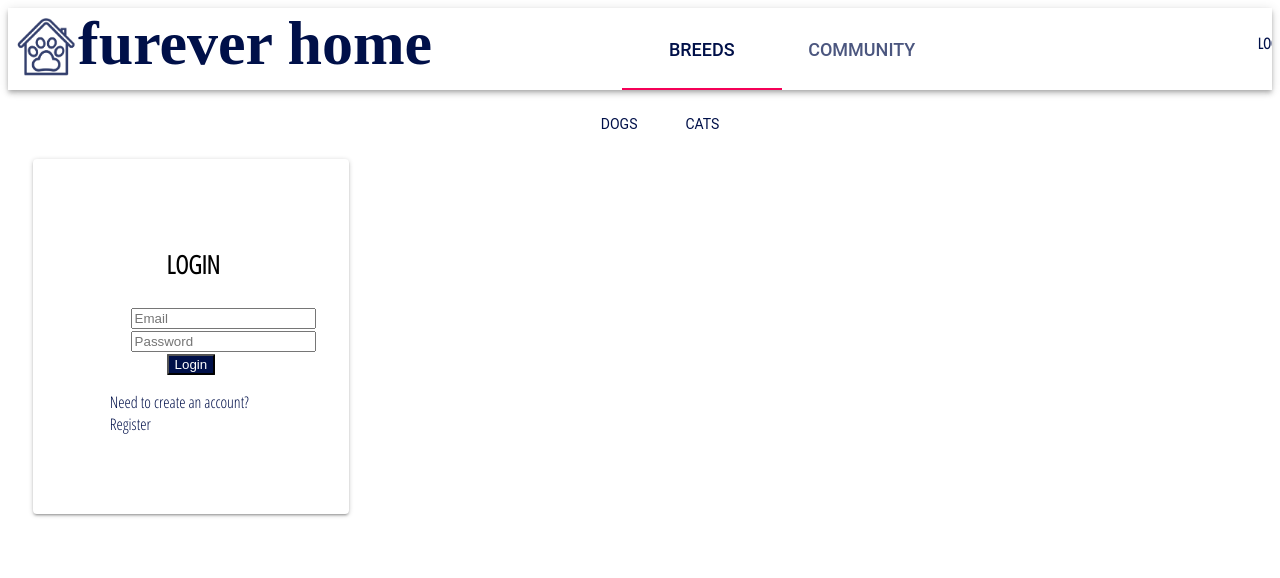
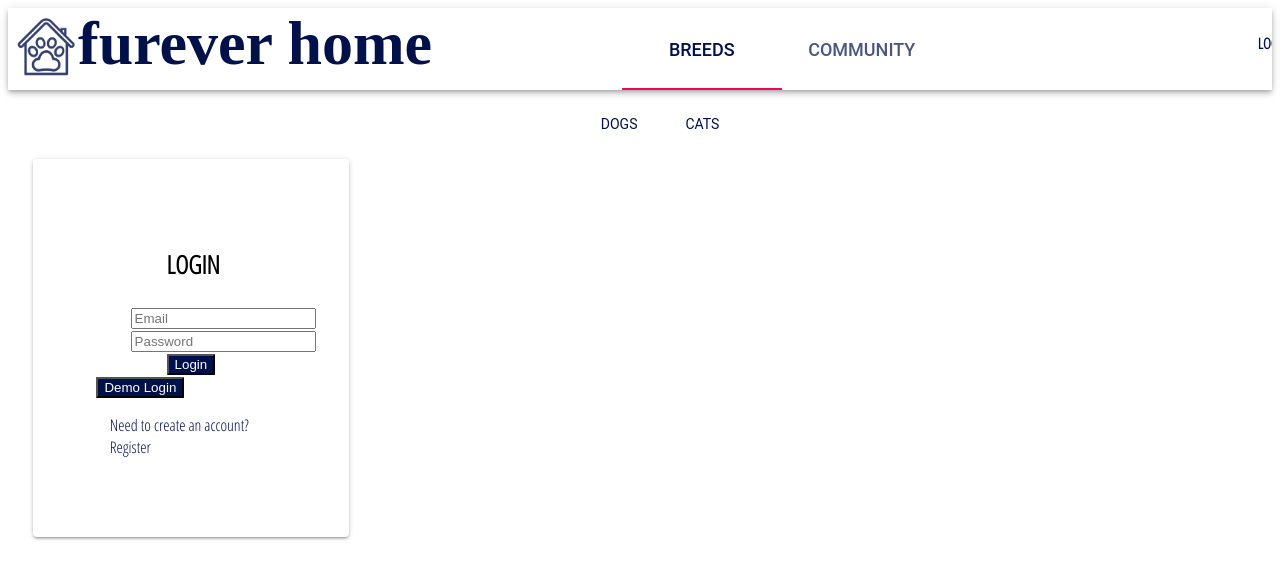
Before and after one commit to dianacgaona/furever_home, a React (Create React App) app in the folder frontend/: page /login in a window 1280 px wide. Shown: the top 578 px of the page. Built offline with nearby package versions, Linux system fonts and the light colour scheme; no server answers; a web font is replaced by a local one.

Commit message:
user auth complete

```diff
--- a/frontend/src/auth/Login.js
+++ b/frontend/src/auth/Login.js
@@ -1,42 +1,41 @@
-import React, { Component } from 'react';
-import axios from 'axios';
-import { Paper } from '@material-ui/core';
-import { MyContext } from '../provider/MyProvider';
-import { Link, Redirect } from 'react-router-dom';
-import Auth from '../utils/Auth.js';
+import React, { Component } from "react";
+import axios from "axios";
+import { Paper } from "@material-ui/core";
+import { MyContext } from "../provider/MyProvider";
+import { Link, Redirect } from "react-router-dom";
+import Auth from "../utils/Auth.js";
 
 class Login extends Component {
   constructor() {
     super();
 
     this.state = {
-      emailInput: '',
-      passwordInput: '',
-      redirect: false,
+      emailInput: "",
+      passwordInput: "",
+      redirect: false
     };
   }
 
   handleChange = e => {
     this.setState({
-      [e.target.name]: e.target.value,
+      [e.target.name]: e.target.value
     });
   };
 
   handleSubmit = (e, contextConfirm) => {
     e.preventDefault();
     axios
-      .post('/users/login', {
+      .post("/users/login", {
         email: this.state.emailInput,
-        password: this.state.passwordInput,
+        password: this.state.passwordInput
       })
       .then(res => {
-        console.log(res);
+        contextConfirm(res.data);
         Auth.authenticateUser(res.data.email);
-        contextConfirm(res.data);
         this.setState({
-          emailInput: '',
-          passwordInput: '',
-          redirect: true,
+          emailInput: "",
+          passwordInput: "",
+          redirect: true
         });
       })
       .catch(err => {
@@ -46,21 +45,24 @@ class Login extends Component {
 
   renderRedirect = () => {
     if (this.state.redirect) {
-      return <Redirect to={'/'} />;
+      return <Redirect to={"/"} />;
     }
   };
 
   demoLogin = contextConfirm => {
     axios
-      .post('/users/login', {
-        email: 'user1@fh.com',
-        password: '123',
+      .post("/users/login", {
+        email: "corey@fh.com",
+        password: "123"
       })
       .then(res => {
+        debugger;
+        Auth.authenticateUser(res.data.email);
         contextConfirm(res.data);
         this.setState({
-          emailInput: '',
-          passwordInput: '',
+          emailInput: "",
+          passwordInput: "",
+          redirect: true
         });
       })
       .catch(err => {
@@ -70,27 +72,29 @@ class Login extends Component {
 
   render() {
     return (
-
       <MyContext.Consumer>
         {context => {
+          if (context.state.currentUser.id) {
+            return <Redirect to={"/"} />;
+          } else {
             return (
               <div>
                 <Paper
                   style={{
-                  width: '15%',
-                  padding: '5%',
-                  fontFamily: 'Open Sans Condensed',
-                  display: 'flex',
-                  justifyContent: 'center',
-                  flexDirection: 'column',
-                  marginLeft: '2%',
+                    width: "15%",
+                    padding: "5%",
+                    fontFamily: "Open Sans Condensed",
+                    display: "flex",
+                    justifyContent: "center",
+                    flexDirection: "column",
+                    marginLeft: "2%"
                   }}
                 >
                   <p
                     style={{
-                    fontWeight: '900',
-                    marginLeft: '37%',
-                    fontSize: '25px',
+                      fontWeight: "900",
+                      marginLeft: "37%",
+                      fontSize: "25px"
                     }}
                   >
                     LOGIN
@@ -106,7 +110,7 @@ class Login extends Component {
                       value={this.state.emailInput}
                       onChange={this.handleChange}
                       placeholder="Email"
-                    style={{ marginLeft: '18%' }}
+                      style={{ marginLeft: "18%" }}
                     />
                     <input
                       type="password"
@@ -114,26 +118,37 @@ class Login extends Component {
                       value={this.state.passwordInput}
                       onChange={this.handleChange}
                       placeholder="Password"
-                    style={{ marginLeft: '18%' }}
+                      style={{ marginLeft: "18%" }}
                     />
                     <div className="loginContainer">
                       <button
                         style={{
-                        borderRadius: '1px',
-                        marginLeft: '37%',
-                        color: 'white',
-                        backgroundColor: '#001049',
+                          borderRadius: "1px",
+                          marginLeft: "37%",
+                          color: "white",
+                          backgroundColor: "#001049"
                         }}
                       >
                         Login
                       </button>
-                    {/*    <button onClick={this.demoLogin} style={{ borderRadius: '1px', color: 'white', backgroundColor: '#001049' }}>Demo Login</button> */}
+                      <button
+                        onClick={() =>
+                          this.demoLogin(context.functions.loginUser)
+                        }
+                        style={{
+                          borderRadius: "1px",
+                          color: "white",
+                          backgroundColor: "#001049"
+                        }}
+                      >
+                        Demo Login
+                      </button>
                     </div>
                   </form>
                   {this.renderRedirect()}
                   <div>
-                  <Link to={'/register'}>
-                    <p style={{ marginLeft: '7%' }}>
+                    <Link to={"/register"}>
+                      <p style={{ marginLeft: "7%" }}>
                         Need to create an account? Register
                       </p>
                     </Link>
@@ -141,6 +156,7 @@ class Login extends Component {
                 </Paper>
               </div>
             );
+          }
         }}
       </MyContext.Consumer>
     );
--- a/frontend/src/auth/Register.js
+++ b/frontend/src/auth/Register.js
@@ -1,43 +1,55 @@
-import React, { Component } from 'react';
-import axios from 'axios';
-import { MyContext } from '../provider/MyProvider';
-import { Link } from 'react-router-dom';
-import Auth from '../utils/Auth.js';
+import React, { Component } from "react";
+import axios from "axios";
+import { MyContext } from "../provider/MyProvider";
+import { Link, Redirect } from "react-router-dom";
+import Auth from "../utils/Auth.js";
+import Login from "./Login";
 
 class Register extends Component {
-  constructor() {
-    super();
+  constructor(props) {
+    super(props);
 
     this.state = {
-      passwordInput: '',
-      emailInput: '',
-      usernameInput: '',
+      passwordInput: "",
+      emailInput: "",
+      usernameInput: "",
+      redirect: false
     };
   }
 
   handleChange = e => {
     this.setState({
-      [e.target.name]: e.target.value,
+      [e.target.name]: e.target.value
     });
   };
 
   handleSubmit = (e, contextConfirm) => {
-    debugger;
     e.preventDefault();
     axios
-      .post('/users/new', {
+      .post("/users/new", {
         email: this.state.emailInput,
         password_digest: this.state.passwordInput,
-        username: this.state.usernameInput,
+        username: this.state.usernameInput
       })
       .then(res => {
-        debugger;
         Auth.authenticateUser(res.data.email);
         contextConfirm(res.data);
+      })
+      .then(() => {
+        axios
+          .post("/users/login", {
+            email: this.state.emailInput,
+            password: this.state.passwordInput
+          })
+          .then(res => {
+            console.log("LOGIN SUCCESS?");
+            contextConfirm(res.data);
             this.setState({
-          emailInput: '',
-          passwordInput: '',
-          usernameInput: '',
+              emailInput: "",
+              passwordInput: "",
+              usernameInput: "",
+              redirect: true
+            });
           });
       })
       .catch(err => {
@@ -45,14 +57,21 @@ class Register extends Component {
       });
   };
 
+  renderRedirect = () => {
+    if (this.state.redirect) {
+      return <Redirect to={"/"} />;
+    }
+  };
+
   render() {
+    console.log("props: ", this.props);
     debugger;
     return (
-
-
-
       <MyContext.Consumer>
         {context => {
+          if (context.state.currentUser.id) {
+            return <Redirect to={"/"} />;
+          } else {
             return (
               <div>
                 <h3>Register</h3>
@@ -84,11 +103,13 @@ class Register extends Component {
                   />
                   <button>Register</button>
                 </form>
+                {this.renderRedirect()}
                 <div>
-                <Link to={'/Login'}>Already a member? Log in</Link>
+                  <Link to={"/login"}>Already a member? Log in</Link>
                 </div>
               </div>
             );
+          }
         }}
       </MyContext.Consumer>
     );
--- a/frontend/src/provider/MyProvider.js
+++ b/frontend/src/provider/MyProvider.js
@@ -1,7 +1,7 @@
-import React, { Component } from "react";
-import { getZips } from "../NYCZipcode.js";
-import Auth from "../utils/Auth";
-const axios = require("axios");
+import React, { Component } from 'react';
+import { getZips } from '../NYCZipcode.js';
+import Auth from '../utils/Auth';
+const axios = require('axios');
 
 export const MyContext = React.createContext();
 
@@ -12,10 +12,10 @@ class MyProvider extends Component {
       currentUser: {},
       organizations: [],
       isLoggedIn: false,
-      searchInput: "",
+      searchInput: '',
       shelter: [],
       active: false,
-      selectedBorough: "Manhattan"
+      selectedBorough: 'Manhattan',
     };
   }
 
@@ -26,20 +26,20 @@ class MyProvider extends Component {
 
   loginUser = currentUser => {
     this.setState({
-      currentUser: currentUser
+      currentUser: currentUser,
     });
   };
 
   getOrganization = () => {
     axios
-      .get("/petfinder/organizations")
+      .get('/petfinder/organizations')
       .then(res => {
         let zips = getZips();
         res.data.organizations.forEach(organization => {
-          organization["borough"] = zips[organization.address.postcode];
+          organization['borough'] = zips[organization.address.postcode];
         });
         this.setState({
-          organizations: res.data.organizations
+          organizations: res.data.organizations,
         });
       })
       .catch(err => {
@@ -48,11 +48,11 @@ class MyProvider extends Component {
   };
 
   checkAuthenticateStatus = () => {
-    axios.post("/users/isloggedin").then(currentUser => {
+    axios.post('/users/isloggedin').then(currentUser => {
       if (currentUser.data.email === Auth.getToken()) {
         this.setState({
           isLoggedIn: Auth.isUserAuthenticated(),
-          currentUser: currentUser.data
+          currentUser: currentUser.data,
         });
       } else {
         if (currentUser.data.email) {
@@ -66,7 +66,7 @@ class MyProvider extends Component {
 
   logoutUser = () => {
     axios
-      .post("/users/logout")
+      .post('/users/logout')
       .then(() => {
         Auth.deauthenticateUser();
       })
@@ -78,7 +78,7 @@ class MyProvider extends Component {
   handleSelect = e => {
     this.setState({
       [e.target.name]: e.target.value,
-      active: false
+      active: false,
     });
   };
 
@@ -94,9 +94,9 @@ class MyProvider extends Component {
         .includes(this.state.searchInput.toLowerCase());
     });
     this.setState({
-      searchInput: "",
+      searchInput: '',
       shelter: search,
-      active: true
+      active: true,
     });
   };
 
@@ -110,8 +110,9 @@ class MyProvider extends Component {
             logoutUser: this.logoutUser,
             handleInputChange: this.handleInputChange,
             handleShelterSubmit: this.handleShelterSubmit,
-            handleSelect: this.handleSelect
-          }
+            handleSelect: this.handleSelect,
+            checkAuthenticateStatus: this.checkAuthenticateStatus,
+          },
         }}
       >
         {this.props.children}
```
Lines whose indentation alone changed are shown as unchanged.
